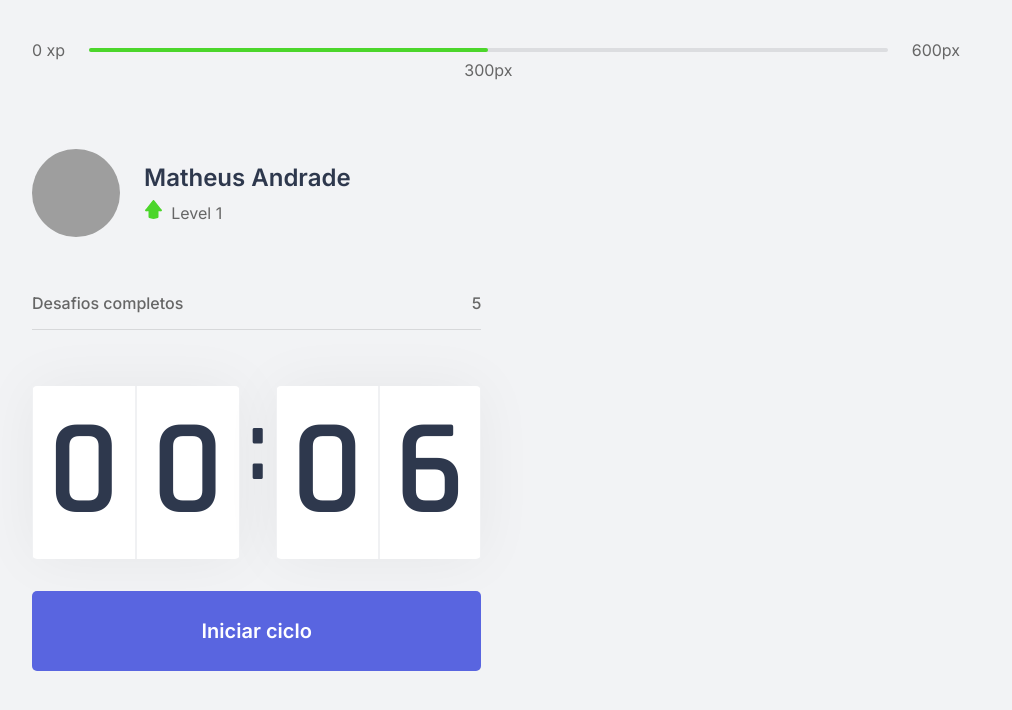
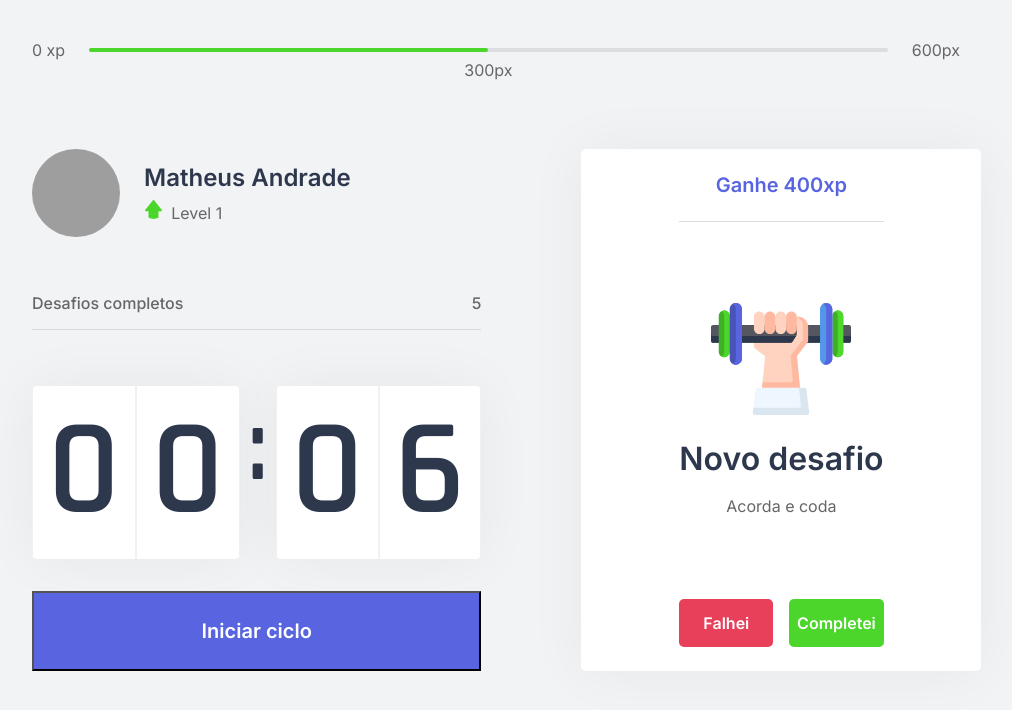
Before and after one commit to matheusinfo/move-it, a Next.js app: page / in a window 1280 px wide. Shown: the top 710 px of the page, without its empty margins (144-1156 px from the left). Built offline with nearby package versions, Linux system fonts and the light colour scheme; grey boxes are pictures that could not be loaded.

Commit message:
feat: add challenge box

```diff
--- /dev/null
+++ b/src/components/ChallengeBox/index.tsx
@@ -0,0 +1,37 @@
+import { Container, ChallengeInative, ChallengeActive, Button } from './styles'
+
+export function ChallengeBox(){
+    const hasActiveChallenge = true;
+
+    return(
+        <Container>
+            {hasActiveChallenge ? (
+                <ChallengeActive>
+                    <header>Ganhe 400xp</header>
+                    <main>
+                        <img src="icons/body.svg" alt="Corpo do desafio"/>
+                        <strong>Novo desafio</strong>
+                        <p>Acorda e coda</p>
+                    </main>
+                    <footer>
+                        <Button type="button" fail>
+                            Falhei
+                        </Button>
+
+                        <Button type="button">
+                            Completei
+                        </Button>
+                    </footer>
+                </ChallengeActive>
+            ) : (
+                <ChallengeInative>
+                    <strong>Finalize um ciclo para receber um desafio</strong>
+                    <p>
+                        <img src="icons/level-up.svg" alt="level up"/>
+                        Avance de level completando desafios.
+                    </p>
+                </ChallengeInative>
+            )}
+        </Container>
+    )
+}
--- /dev/null
+++ b/src/components/ChallengeBox/styles.ts
@@ -0,0 +1,100 @@
+import styled from 'styled-components'
+
+export const Container = styled.div`
+    height: 100%;
+    min-width: 400px;
+    background: var(--white);
+    border-radius: 5px;
+    box-shadow: 0 0 60px rgba(0,0,0,0.05);
+    padding: 1.5rem 2rem;
+    display: flex;
+    flex-direction: column;
+    align-items: center;
+    justify-content: center;
+    text-align: center;
+`
+
+export const ChallengeInative = styled.div`
+    display: flex;
+    flex-direction: column;
+    align-items: center;
+
+    strong{
+        font-size: 1.5rem;
+        font-weight: 500;
+        line-height: 1.4;
+    }
+
+    p{
+        display: flex;
+        flex-direction: column;
+        align-items: center;
+        line-height: 1.4;
+        max-width: 70%;
+        margin-top: 3rem;
+
+        img {
+            margin-bottom: 1rem;
+        }
+    }
+`
+
+export const ChallengeActive = styled.div`
+    height: 100%;
+    display: flex;
+    flex-direction: column;
+
+    header{
+        color: var(--blue);
+        font-weight: 600;
+        font-size: 1.25rem;
+        padding: 0 2rem 1.5rem;
+        border-bottom: 1px solid var(--gray-line);
+        margin-bottom: 1rem;
+    }
+
+    main{
+        flex: 1;
+        display: flex;
+        flex-direction: column;
+        align-items: center;
+        justify-content: center;
+
+        strong{
+            font-weight: 600;
+            font-size: 2rem;
+            color: var(--title);
+            margin: 1.5rem 0 1rem;
+        }
+
+        p{
+            line-height: 1.5rem;
+        }
+    }
+
+    footer{
+        display: grid;
+        grid-template-columns: 1fr 1fr;
+        gap: 1rem;
+    }
+`
+
+export const Button = styled.button`
+    height: 3rem;
+    display: flex;
+    align-items: center;
+    justify-content: center;
+    border: 0;
+    border-radius: 5px;
+    color: var(--white);
+    font-size: 1rem;
+    font-weight: 600;
+    background: ${props => props.fail ? 'var(--red)' : 'var(--green)'};
+    transition: filter 0.2s;
+    padding: 5px;
+    margin-top: 1rem;
+
+    &:hover{
+        filter: brightness(0.9);
+    }
+`
--- a/src/components/Countdown/index.tsx
+++ b/src/components/Countdown/index.tsx
@@ -54,7 +54,7 @@
                 <Button
                     disabled
                 >
-                    Ciclo encerrado
+                    Ciclo encerrado :D
                 </Button>
             ) : (
                 <>
--- a/src/components/Countdown/styles.ts
+++ b/src/components/Countdown/styles.ts
@@ -44,8 +44,6 @@
     display: flex;
     align-items: center;
     justify-content: center;
-    border: 0;
-    border-radius: 5px;
     font-size: 1.25rem;
     font-weight: 600;
     transition: background-color 0.2s;
@@ -57,6 +55,8 @@
     }
 
     &:disabled{
+        border: 0;
+        border-bottom: 5px solid var(--green);
         background: var(--white);
         color: var(--text);
         cursor: not-allowed;
--- a/src/components/index.ts
+++ b/src/components/index.ts
@@ -2,3 +2,4 @@
 export * from './Profile'
 export * from './CompletedChallenges'
 export * from './Countdown'
+export * from './ChallengeBox'
--- a/src/pages/index.tsx
+++ b/src/pages/index.tsx
@@ -1,5 +1,5 @@
 import { Container, Section, LeftContainer } from './styles'
-import { ExperienceBar, Profile, CompletedChallenges, Countdown } from '../components'
+import { ExperienceBar, Profile, CompletedChallenges, Countdown, ChallengeBox } from '../components'
 
 import Head from 'next/head'
 
@@ -20,7 +20,7 @@
           </LeftContainer>
 
           <div>
-
+            <ChallengeBox />
           </div>
       </Section>
     </Container>
--- a/src/pages/styles.ts
+++ b/src/pages/styles.ts
@@ -15,6 +15,11 @@
     grid-template-columns: 1fr 1fr;
     gap: 6.25rem;
     align-content: center;
+
+    @media (max-width: 1024px) {
+        margin-top: 80px;
+        grid-template-columns: 1fr;
+    }
 `
 
 export const LeftContainer = styled.div`
```
